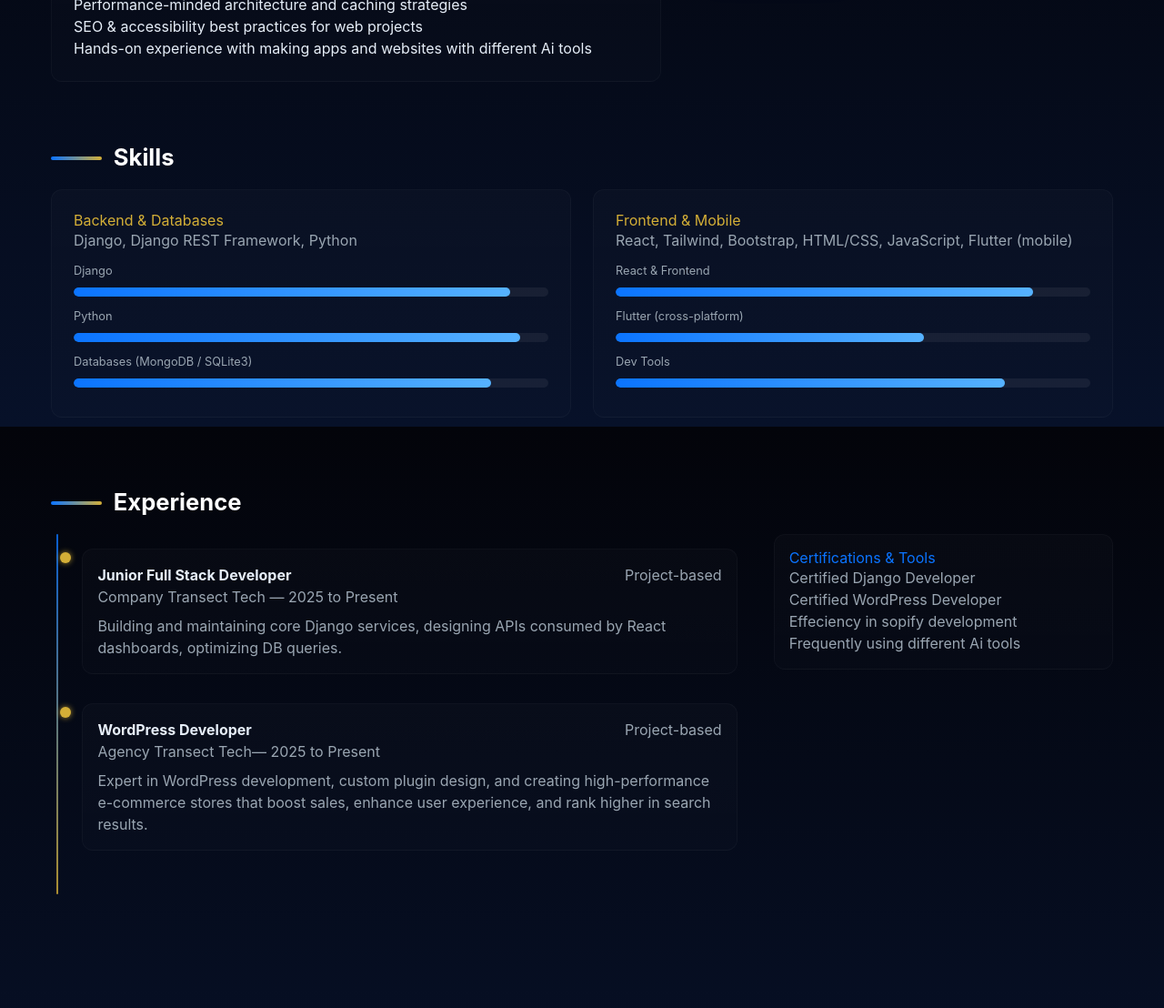
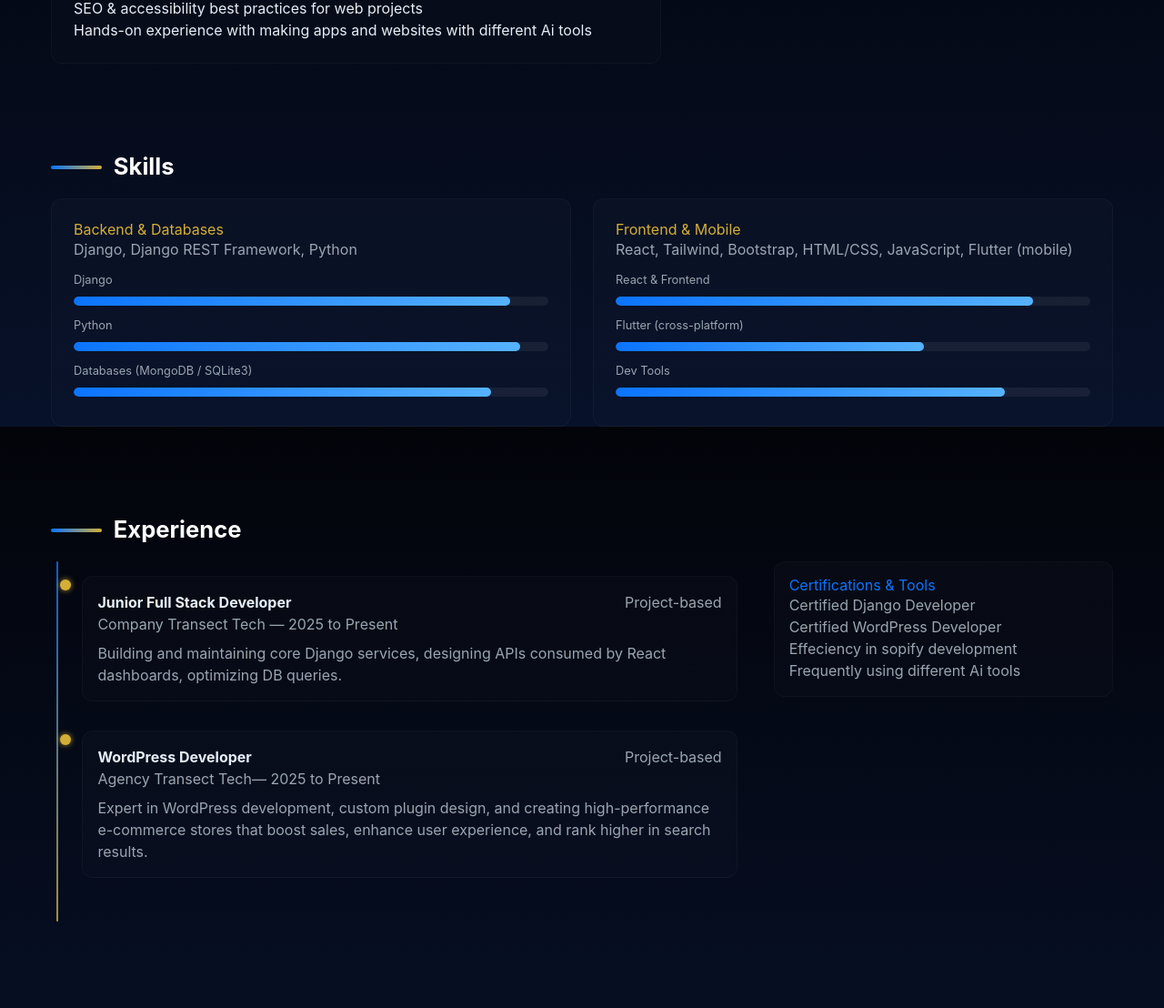
Before and after one commit to mernstac/Portfolio, a plain HTML site: page index.html in a window 1280 px wide. Shown: the part 1131-2239 px from the top of the page at 91% size. Drawn offline with nearby package versions, Linux system fonts and the light colour scheme.

Commit message:
Update index.html

```diff
--- a/index.html
+++ b/index.html
@@ -256,7 +256,7 @@
   </section>
 
   <!-- ABOUT -->
-  <section id="about" class="content-section" data-aos="fade-up" style="margin-top: 60px;">
+  <section id="about" class="content-section" data-aos="fade-up" style="margin-top: 40px;">
     <div class="section-heading">
       <div class="accent-line"></div>
       <h2>About Me</h2>
@@ -300,7 +300,7 @@
   </section>
 
   <!-- SKILLS -->
-  <section id="skills" class="content-section" data-aos="fade-up" style="margin-top: -60px;">
+  <section id="skills" class="content-section" data-aos="fade-up" style="margin-top: -30px;">
     <div class="section-heading"><div class="accent-line"></div><h2>Skills</h2></div>
 
     <div class="row gy-4">
@@ -339,7 +339,7 @@
   </section>
 
   <!-- EXPERIENCE -->
-  <section id="experience" class="content-section" data-aos="fade-up" style="margin-top: -50px;">
+  <section id="experience" class="content-section" data-aos="fade-up" style="margin-top: -30px;">
     <div class="section-heading"><div class="accent-line"></div><h2>Experience</h2></div>
     <div class="row">
       <div class="col-lg-8">
```
